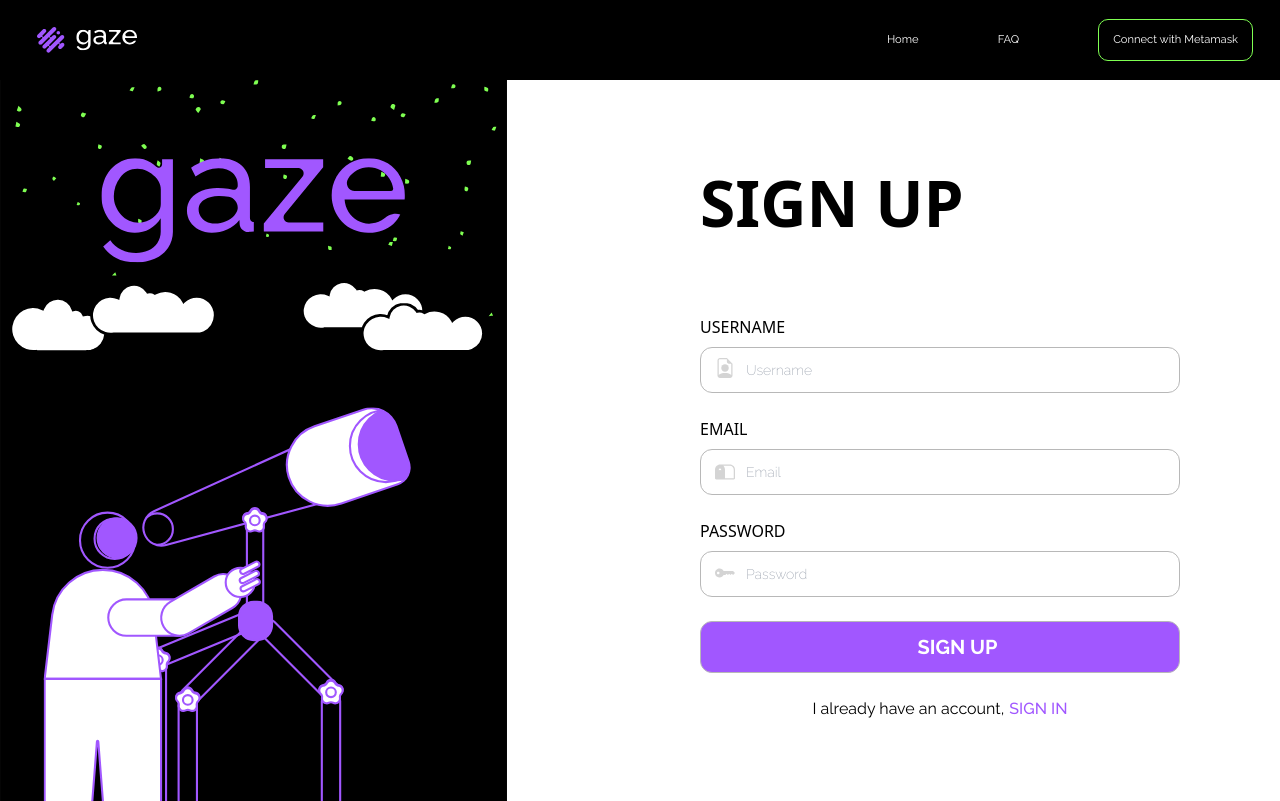
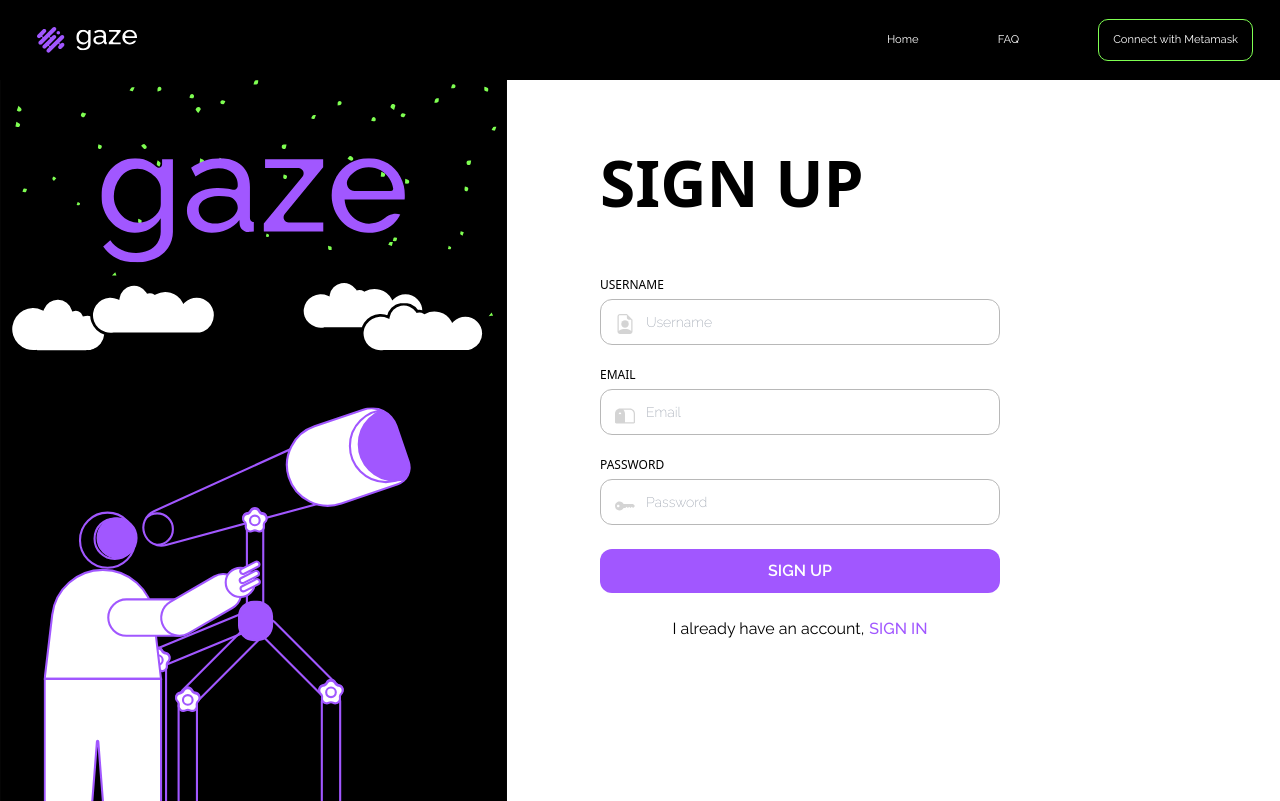
Before and after one commit to 6amson/Gaze-frontend, a Next.js app: page /signup in a window 1280 px wide. Built offline with nearby package versions, Linux system fonts and the light colour scheme.

Commit message:
web view signup page

```diff
--- a/src/app/globals.scss
+++ b/src/app/globals.scss
@@ -27,12 +27,11 @@ input{
   font-size: 16px;
   display: block;
   padding: 10px;
-  font-family: '$mainFont';
   border-radius: 12px;
   background-color: transparent;
-  width: 30rem;
-  margin-top: 8px;
-  margin-bottom: 24px;
+  width: 25rem;
+  margin-top: 4px;
+  margin-bottom:16px;
   position: relative;
   padding-left: 45px;
   border: solid rgb(184, 184, 184) 1px;
--- a/src/app/signup/signup.scss
+++ b/src/app/signup/signup.scss
@@ -1,10 +1,20 @@
 @import "../globals.scss";
 
+*{
+    overflow: hidden;
+}
+
+.mainDiv{
+    overflow: hidden;
+    height: max-content;
+}
 
 .subMainDiv{
     height: calc(100vh - 79px);
     display: grid;
     grid-template-columns: 600px 1fr;
+    overflow: hidden;
+
 }
 
 .subMainDiv1{
@@ -14,19 +24,19 @@
 }
 
 .subMainDiv2{
-
     .subMainDiv2Form{
-        margin-top: 75px;
-        margin-left: 100px;
+        margin-top: 55px;
+        width: fit-content;
 
         .signupDiv{
-            margin-bottom: 64px;
+            margin-bottom: 40px;
             font-size: 64px;
             font-weight: 700;
         }
 
         label{
             font-weight: 500;
+            font-size: 12px;
         }
 
         form{
@@ -60,26 +70,21 @@
 
 .passwordIcon{
     position: absolute;
-    top: 49px;
+    top: 50px;
     margin-left: 15px;
 }
 
 .submitButton{
-  font-size: 20px;
   display: block;
   padding: 10px;
-  font-family: '$mainFont';
+  font-family: $mainFont;
   border-radius: 12px;
   background-color: $mainColor;
-  width: 30rem;
+  width: 25rem;
   margin-top: 8px;
   margin-bottom: 24px;
   position: relative;
-  padding-left: 45px;
-  border: solid rgb(184, 184, 184) 1px;
-  position: relative;
-  font-family: $mainFont;
-  font-weight: 700;
+  font-weight: 600;
   color: white;
 }
 
@@ -95,5 +100,6 @@
     p:nth-child(2){
         color: $mainColor;
         font-weight: 500;
+        cursor: pointer;
     }
 }
```
